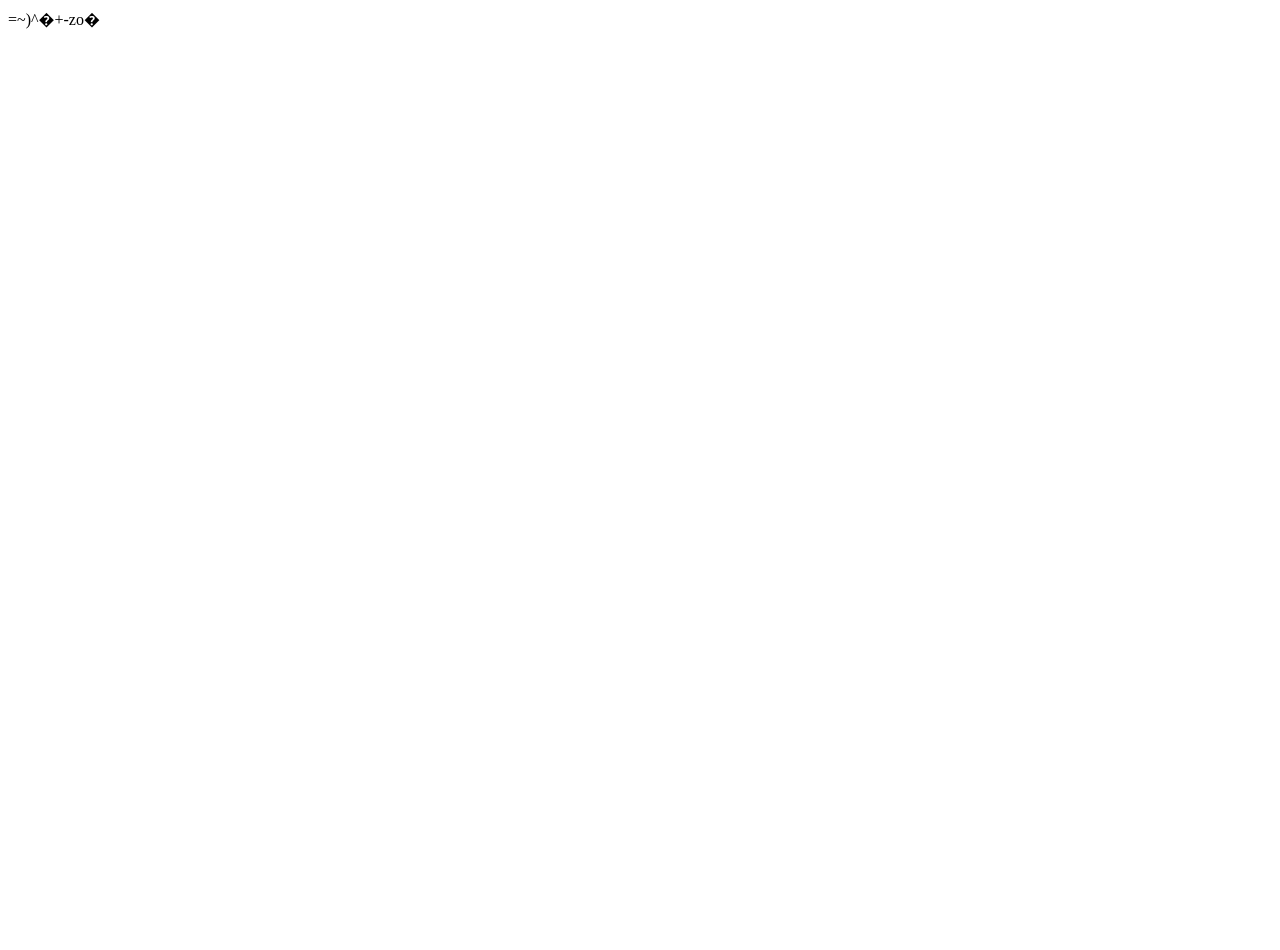
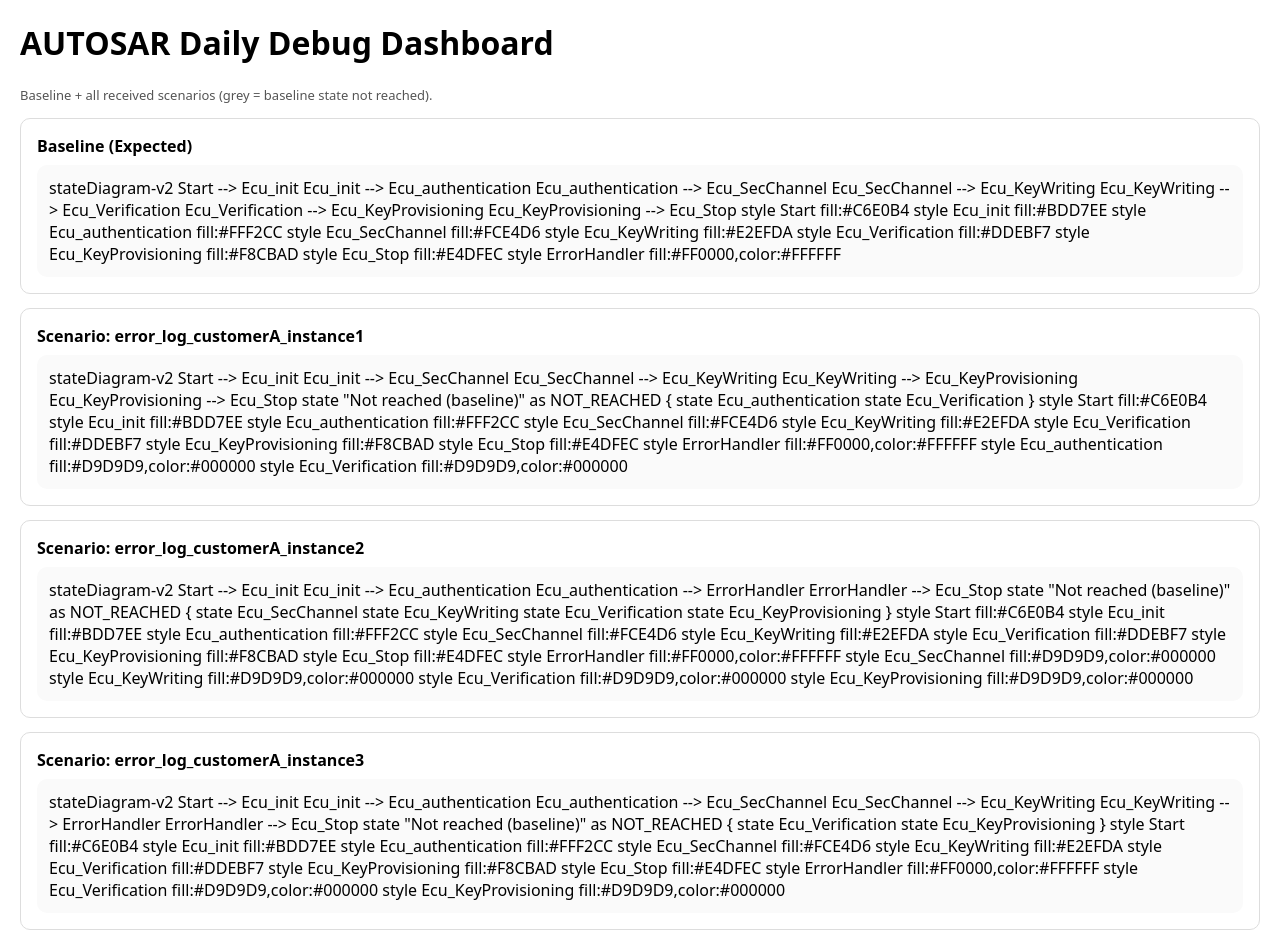
Before and after one commit to AnupamaCVenugopal/AutosarDebuggingAutomation, a plain HTML site: page artefacts/index.html in a window 1280 px wide. Before the commit the page ends 800 px from the top, so only its background shows below. Drawn offline with Linux system fonts and the light colour scheme.

Commit message:
{{"Update HTML " + $now}}

```diff
--- a/artefacts/index.html
+++ b/artefacts/index.html
@@ -1 +1,138 @@
-=~)^�+-zo�
+<!doctype html>
+<html>
+<head>
+  <meta charset="utf-8"/>
+  <meta name='viewport' content='width=device-width, initial-scale=1'/>
+  <title>AUTOSAR Daily Debug Dashboard</title>
+  <style>
+    body { font-family: system-ui, -apple-system, Segoe UI, Roboto, Arial, sans-serif; margin: 20px; }
+    .card { border: 1px solid #ddd; border-radius: 10px; padding: 16px; margin: 14px 0; }
+    .title { font-weight: 700; margin-bottom: 8px; }
+    .meta { color: #555; font-size: 13px; margin-bottom: 10px; }
+    .mermaid { background: #fafafa; border-radius: 10px; padding: 12px; }
+  </style>
+</head>
+<body>
+  <h1>AUTOSAR Daily Debug Dashboard</h1>
+  <p class='meta'>Baseline + all received scenarios (grey = baseline state not reached).</p>
+<div class='card'>
+  <div class='title'>Baseline (Expected)</div>
+  <div class='mermaid'>
+stateDiagram-v2
+    Start --&gt; Ecu_init
+    Ecu_init --&gt; Ecu_authentication
+    Ecu_authentication --&gt; Ecu_SecChannel
+    Ecu_SecChannel --&gt; Ecu_KeyWriting
+    Ecu_KeyWriting --&gt; Ecu_Verification
+    Ecu_Verification --&gt; Ecu_KeyProvisioning
+    Ecu_KeyProvisioning --&gt; Ecu_Stop
+
+    style Start fill:#C6E0B4
+    style Ecu_init fill:#BDD7EE
+    style Ecu_authentication fill:#FFF2CC
+    style Ecu_SecChannel fill:#FCE4D6
+    style Ecu_KeyWriting fill:#E2EFDA
+    style Ecu_Verification fill:#DDEBF7
+    style Ecu_KeyProvisioning fill:#F8CBAD
+    style Ecu_Stop fill:#E4DFEC
+    style ErrorHandler fill:#FF0000,color:#FFFFFF
+
+  </div>
+</div>
+<div class='card'>
+  <div class='title'>Scenario: error_log_customerA_instance1</div>
+  <div class='mermaid'>
+stateDiagram-v2
+    Start --&gt; Ecu_init
+    Ecu_init --&gt; Ecu_SecChannel
+    Ecu_SecChannel --&gt; Ecu_KeyWriting
+    Ecu_KeyWriting --&gt; Ecu_KeyProvisioning
+    Ecu_KeyProvisioning --&gt; Ecu_Stop
+
+    state "Not reached (baseline)" as NOT_REACHED {
+        state Ecu_authentication
+        state Ecu_Verification
+    }
+
+    style Start fill:#C6E0B4
+    style Ecu_init fill:#BDD7EE
+    style Ecu_authentication fill:#FFF2CC
+    style Ecu_SecChannel fill:#FCE4D6
+    style Ecu_KeyWriting fill:#E2EFDA
+    style Ecu_Verification fill:#DDEBF7
+    style Ecu_KeyProvisioning fill:#F8CBAD
+    style Ecu_Stop fill:#E4DFEC
+    style ErrorHandler fill:#FF0000,color:#FFFFFF
+    style Ecu_authentication fill:#D9D9D9,color:#000000
+    style Ecu_Verification fill:#D9D9D9,color:#000000
+
+  </div>
+</div>
+<div class='card'>
+  <div class='title'>Scenario: error_log_customerA_instance2</div>
+  <div class='mermaid'>
+stateDiagram-v2
+    Start --&gt; Ecu_init
+    Ecu_init --&gt; Ecu_authentication
+    Ecu_authentication --&gt; ErrorHandler
+    ErrorHandler --&gt; Ecu_Stop
+
+    state "Not reached (baseline)" as NOT_REACHED {
+        state Ecu_SecChannel
+        state Ecu_KeyWriting
+        state Ecu_Verification
+        state Ecu_KeyProvisioning
+    }
+
+    style Start fill:#C6E0B4
+    style Ecu_init fill:#BDD7EE
+    style Ecu_authentication fill:#FFF2CC
+    style Ecu_SecChannel fill:#FCE4D6
+    style Ecu_KeyWriting fill:#E2EFDA
+    style Ecu_Verification fill:#DDEBF7
+    style Ecu_KeyProvisioning fill:#F8CBAD
+    style Ecu_Stop fill:#E4DFEC
+    style ErrorHandler fill:#FF0000,color:#FFFFFF
+    style Ecu_SecChannel fill:#D9D9D9,color:#000000
+    style Ecu_KeyWriting fill:#D9D9D9,color:#000000
+    style Ecu_Verification fill:#D9D9D9,color:#000000
+    style Ecu_KeyProvisioning fill:#D9D9D9,color:#000000
+
+  </div>
+</div>
+<div class='card'>
+  <div class='title'>Scenario: error_log_customerA_instance3</div>
+  <div class='mermaid'>
+stateDiagram-v2
+    Start --&gt; Ecu_init
+    Ecu_init --&gt; Ecu_authentication
+    Ecu_authentication --&gt; Ecu_SecChannel
+    Ecu_SecChannel --&gt; Ecu_KeyWriting
+    Ecu_KeyWriting --&gt; ErrorHandler
+    ErrorHandler --&gt; Ecu_Stop
+
+    state "Not reached (baseline)" as NOT_REACHED {
+        state Ecu_Verification
+        state Ecu_KeyProvisioning
+    }
+
+    style Start fill:#C6E0B4
+    style Ecu_init fill:#BDD7EE
+    style Ecu_authentication fill:#FFF2CC
+    style Ecu_SecChannel fill:#FCE4D6
+    style Ecu_KeyWriting fill:#E2EFDA
+    style Ecu_Verification fill:#DDEBF7
+    style Ecu_KeyProvisioning fill:#F8CBAD
+    style Ecu_Stop fill:#E4DFEC
+    style ErrorHandler fill:#FF0000,color:#FFFFFF
+    style Ecu_Verification fill:#D9D9D9,color:#000000
+    style Ecu_KeyProvisioning fill:#D9D9D9,color:#000000
+
+  </div>
+</div>
+  <script type='module'>
+    import mermaid from 'https://cdn.jsdelivr.net/npm/mermaid@10/dist/mermaid.esm.min.mjs';
+    mermaid.initialize({ startOnLoad: true });
+  </script>
+</body>
+</html>
```
